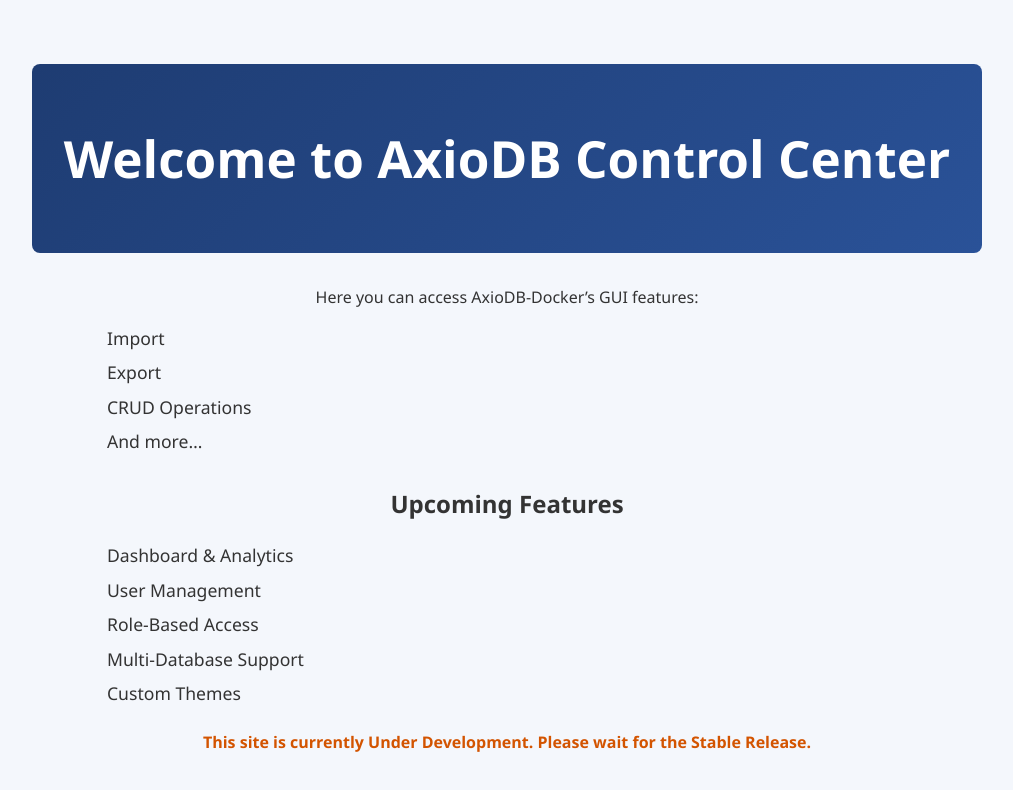
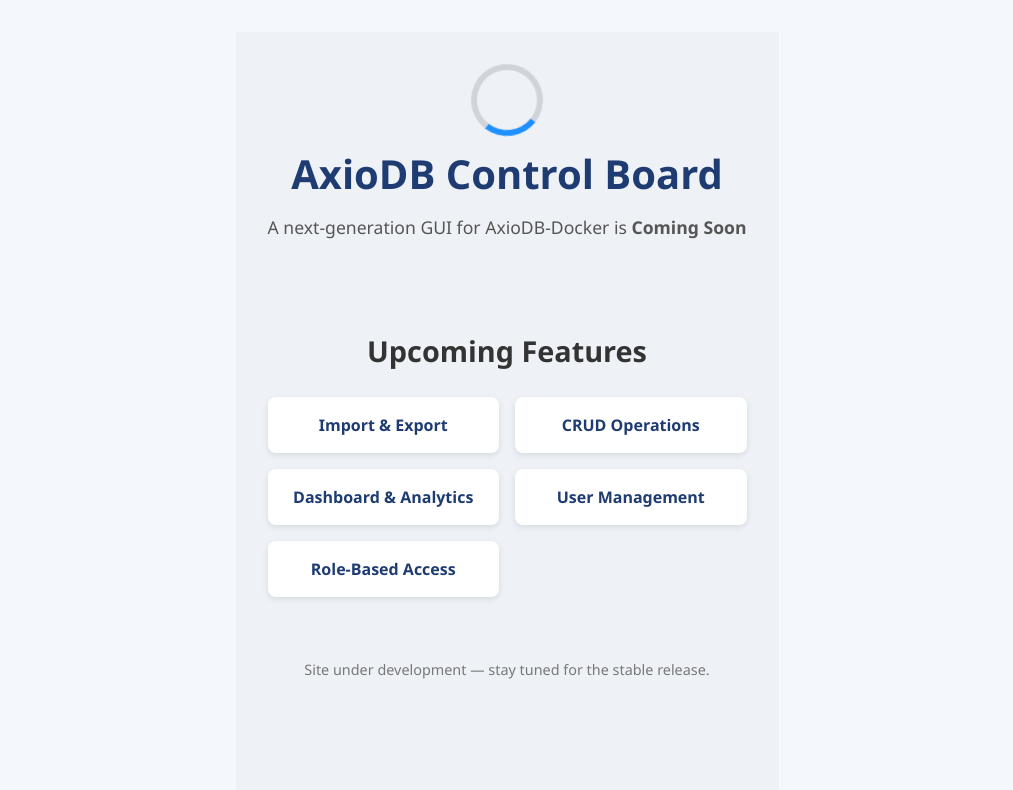
Before and after one commit to nexoral/AxioDB, a React (Vite) app in the folder GUI/: page / in a window 1280 px wide. Shown: the top 790 px of the page, without its empty margins (133-1146 px from the left). Built offline with nearby package versions, Linux system fonts and the light colour scheme.

Commit message:
feat: update UI layout and styling in App component; add loader and upcoming features section fix: increment version number in package.json

```diff
--- a/GUI/index.html
+++ b/GUI/index.html
@@ -1,13 +1,13 @@
 <!doctype html>
 <html lang="en">
+
 <head>
   <meta charset="UTF-8" />
-    <meta
-      name="description"
-      content="AxioDB Control Center – Access GUI features of AxioDB-Docker. Site under development."
-    />
+  <meta name="description"
+    content="AxioDB Control Center – Access GUI features of AxioDB-Docker. Site under development." />
   <link rel="shortcut icon" href="/icons/AXioDB.png" type="image/x-icon" />
   <meta name="viewport" content="width=device-width, initial-scale=1.0" />
+  <link href="https://fonts.googleapis.com/css2?family=Orbitron:wght@400;700&display=swap" rel="stylesheet" />
   <title>AxioDB Control Center</title>
 </head>
 
@@ -15,4 +15,5 @@
   <div id="root"></div>
   <script type="module" src="/src/main.jsx"></script>
 </body>
+
 </html>
--- a/GUI/src/App.css
+++ b/GUI/src/App.css
@@ -6,8 +6,12 @@
 }
 
 .App {
-  text-align: center;
-  padding: 2rem;
+  height: 100vh;
+  display: flex;
+  justify-content: center;
+  align-items: center;
+  background: #000014;
+  overflow: hidden;
 }
 
 .App-header {
@@ -73,8 +77,122 @@ main {
   margin-top: 1.5rem;
   color: #d35400;
   font-weight: bold;
+  font-family: 'Orbitron', sans-serif;
+  color: #00eaff;
+  font-size: 3rem;
+  line-height: 1.2;
+  text-shadow:
+    0 0 4px #00eaff,
+    0 0 8px #00eaff,
+    0 0 16px #00eaff,
+    0 0 32px #005f7a;
+  animation: flicker 2s linear infinite;
 }
 
 .read-the-docs {
   color: #888;
 }
+
+/* flicker effect */
+@keyframes flicker {
+  0%, 19%, 21%, 23%, 25%, 54%, 56%, 100% {
+    opacity: 1;
+  }
+  20%, 24%, 55% {
+    opacity: 0.4;
+  }
+}
+
+/* gentle glow movement */
+@keyframes glow {
+  from {
+    background-position: 0% 50%;
+  }
+  to {
+    background-position: 100% 50%;
+  }
+}
+
+.landing-page {
+  display: flex;
+  flex-direction: column;
+  align-items: center;
+  padding: 2rem;
+  background: #eef2f7;
+  min-height: 100vh;
+  box-sizing: border-box;
+}
+
+.hero {
+  text-align: center;
+  margin-bottom: 3rem;
+}
+
+.loader {
+  width: 60px;
+  height: 60px;
+  border: 6px solid #d0d4da;
+  border-top-color: #1e90ff;
+  border-radius: 50%;
+  margin: 0 auto 1rem;
+  animation: spin 1s linear infinite;
+}
+
+@keyframes spin {
+  to { transform: rotate(360deg); }
+}
+
+.hero h1 {
+  margin: 0.5rem 0;
+  font-size: 2.5rem;
+  color: #1e3c72;
+}
+
+.subtitle {
+  font-size: 1.1rem;
+  color: #555;
+}
+
+.features {
+  width: 100%;
+  max-width: 800px;
+  margin-bottom: 3rem;
+}
+
+.features h2 {
+  text-align: center;
+  font-size: 1.8rem;
+  margin-bottom: 1.5rem;
+  color: #333;
+}
+
+.cards {
+  display: grid;
+  grid-template-columns: repeat(auto-fill, minmax(160px, 1fr));
+  gap: 1rem;
+}
+
+.card {
+  background: #fff;
+  padding: 1rem;
+  border-radius: 8px;
+  box-shadow: 0 2px 6px rgba(0,0,0,0.1);
+  text-align: center;
+  transition: transform 0.2s;
+}
+
+.card:hover {
+  transform: translateY(-4px);
+}
+
+.card h3 {
+  margin: 0;
+  font-size: 1rem;
+  color: #1e3c72;
+}
+
+footer {
+  text-align: center;
+  font-size: 0.9rem;
+  color: #777;
+}
--- a/GUI/src/App.jsx
+++ b/GUI/src/App.jsx
@@ -1,36 +1,40 @@
 import './App.css'
 
-function App () {
+export default function App() {
   return (
-    <div className='App'>
-      <header className='App-header'>
-        <h1>Welcome to AxioDB Control Center</h1>
-      </header>
-      <main>
-        <p>Here you can access AxioDB-Docker’s GUI features:</p>
-        <ul className='features'>
-          <li>Import</li>
-          <li>Export</li>
-          <li>CRUD Operations</li>
-          <li>And more…</li>
-        </ul>
-        <section className='upcoming-features'>
-          <h2>Upcoming Features</h2>
-          <ul>
-            <li>Dashboard & Analytics</li>
-            <li>User Management</li>
-            <li>Role-Based Access</li>
-            <li>Multi-Database Support</li>
-            <li>Custom Themes</li>
-          </ul>
-        </section>
-        <p className='under-development'>
-          This site is currently <strong>Under Development</strong>. Please wait
-          for the Stable Release.
+    <div className="landing-page">
+      <div className="hero">
+        <div className="loader" />
+        <h1>AxioDB Control Board</h1>
+        <p className="subtitle">
+          A next-generation GUI for AxioDB-Docker is <strong>Coming Soon</strong>
         </p>
-      </main>
+      </div>
+
+      <section className="features">
+        <h2>Upcoming Features</h2>
+        <div className="cards">
+          <div className="card">
+            <h3>Import & Export</h3>
+          </div>
+          <div className="card">
+            <h3>CRUD Operations</h3>
+          </div>
+          <div className="card">
+            <h3>Dashboard & Analytics</h3>
+          </div>
+          <div className="card">
+            <h3>User Management</h3>
+          </div>
+          <div className="card">
+            <h3>Role-Based Access</h3>
+          </div>
+        </div>
+      </section>
+
+      <footer>
+        <p>Site under development — stay tuned for the stable release.</p>
+      </footer>
     </div>
   )
 }
-
-export default App
--- a/package.json
+++ b/package.json
@@ -1,6 +1,6 @@
 {
   "name": "axiodb",
-  "version": "2.12.37",
+  "version": "2.12.38",
   "description": "A blazing-fast, lightweight, and scalable nodejs package based DBMS for modern application. Supports schemas, encryption, and advanced query capabilities.",
   "main": "./lib/config/DB.js",
   "types": "./lib/config/DB.d.ts",
```
Also changed, not shown: 1 other file (tests, documents, lock files or other folders). Lines whose indentation alone changed are shown as unchanged.
